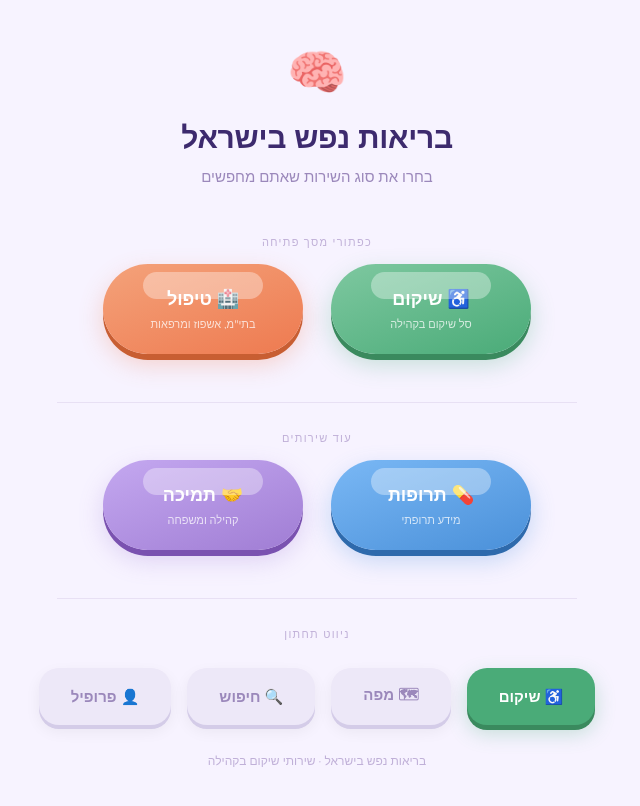
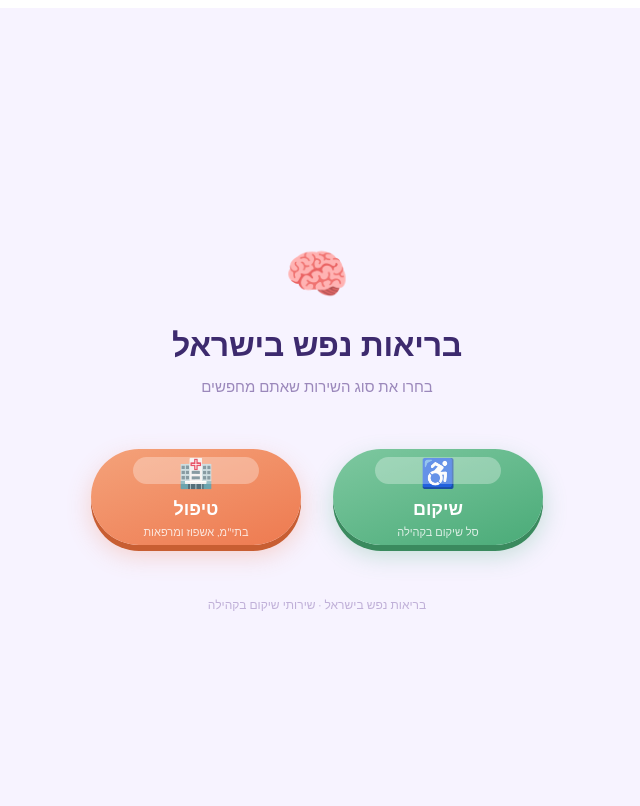
Before and after one commit to sivantelem-commits/rehab-directory, a Next.js app: page / in a window 1280 px wide. Shown: the top 806 px of the page, without its empty margins (323-963 px from the left). Built offline with nearby package versions, Linux system fonts and the light colour scheme.

Commit message:
Update index.js

```diff
--- a/pages/index.js
+++ b/pages/index.js
@@ -1,284 +1,131 @@
-import { useState } from "react";
+import { useRouter } from 'next/router'
+import Head from 'next/head'
 
-const style = `
-  @import url('https://fonts.googleapis.com/css2?family=Nunito:wght@400;600;700;800&display=swap');
-
-  * { box-sizing: border-box; margin: 0; padding: 0; }
-
-  .page {
-    min-height: 100vh;
-    background: #f7f3ff;
-    display: flex;
-    flex-direction: column;
-    align-items: center;
-    justify-content: center;
-    padding: 40px 24px;
-    font-family: 'Nunito', sans-serif;
-    direction: rtl;
-  }
-
-  .header {
-    text-align: center;
-    margin-bottom: 48px;
-  }
-
-  .header-emoji { font-size: 48px; margin-bottom: 12px; }
-
-  .header h1 {
-    font-size: 30px;
-    font-weight: 800;
-    color: #3d2a6e;
-    margin-bottom: 8px;
-    letter-spacing: -0.3px;
-  }
-
-  .header p {
-    font-size: 15px;
-    color: #9b88bb;
-    font-weight: 500;
-  }
-
-  .buttons-row {
-    display: flex;
-    gap: 28px;
-    flex-wrap: wrap;
-    justify-content: center;
-    margin-bottom: 20px;
-  }
-
-  .pill {
-    display: flex;
-    flex-direction: column;
-    align-items: center;
-    justify-content: center;
-    gap: 6px;
-    width: 200px;
-    height: 90px;
-    border-radius: 999px;
-    border: none;
-    cursor: pointer;
-    font-family: 'Nunito', sans-serif;
-    font-weight: 700;
-    font-size: 18px;
-    transition: transform 0.22s cubic-bezier(.34,1.56,.64,1), box-shadow 0.2s ease;
-    position: relative;
-    overflow: hidden;
-  }
-
-  .pill::before {
-    content: '';
-    position: absolute;
-    top: 8px; left: 20%; right: 20%;
-    height: 30%;
-    background: rgba(255,255,255,0.35);
-    border-radius: 999px;
-    pointer-events: none;
-  }
-
-  .pill:hover {
-    transform: translateY(-5px);
-  }
-
-  .pill:active {
-    transform: translateY(0px) scale(0.97);
-  }
-
-  .pill .pill-sub {
-    font-size: 11px;
-    font-weight: 500;
-    opacity: 0.75;
-  }
-
-  /* Sage green */
-  .pill-green {
-    background: linear-gradient(160deg, #7ec8a0, #4aab78);
-    color: white;
-    box-shadow: 0 6px 0 #3a8a5e, 0 10px 24px rgba(74,171,120,0.3);
-  }
-  .pill-green:hover {
-    box-shadow: 0 10px 0 #3a8a5e, 0 18px 36px rgba(74,171,120,0.4);
-  }
-
-  /* Warm coral */
-  .pill-coral {
-    background: linear-gradient(160deg, #f4a27a, #ee7a50);
-    color: white;
-    box-shadow: 0 6px 0 #c85e32, 0 10px 24px rgba(238,122,80,0.3);
-  }
-  .pill-coral:hover {
-    box-shadow: 0 10px 0 #c85e32, 0 18px 36px rgba(238,122,80,0.4);
-  }
-
-  /* Soft blue */
-  .pill-blue {
-    background: linear-gradient(160deg, #7ab8f5, #4a90d9);
-    color: white;
-    box-shadow: 0 6px 0 #2e6aac, 0 10px 24px rgba(74,144,217,0.3);
-  }
-  .pill-blue:hover {
-    box-shadow: 0 10px 0 #2e6aac, 0 18px 36px rgba(74,144,217,0.4);
-  }
-
-  /* Lavender */
-  .pill-lavender {
-    background: linear-gradient(160deg, #c4a8f0, #a07dd4);
-    color: white;
-    box-shadow: 0 6px 0 #7a52b0, 0 10px 24px rgba(160,125,212,0.3);
-  }
-  .pill-lavender:hover {
-    box-shadow: 0 10px 0 #7a52b0, 0 18px 36px rgba(160,125,212,0.4);
-  }
-
-  /* bottom nav cards */
-  .nav-row {
-    display: flex;
-    gap: 16px;
-    flex-wrap: wrap;
-    justify-content: center;
-    margin-top: 12px;
-  }
-
-  .nav-card {
-    display: flex;
-    align-items: center;
-    justify-content: center;
-    gap: 8px;
-    padding: 16px 32px;
-    border-radius: 20px;
-    border: none;
-    cursor: pointer;
-    font-family: 'Nunito', sans-serif;
-    font-size: 15px;
-    font-weight: 700;
-    transition: transform 0.2s cubic-bezier(.34,1.56,.64,1), box-shadow 0.2s ease;
-  }
-
-  .nav-card:hover { transform: translateY(-3px); }
-  .nav-card:active { transform: scale(0.97); }
-
-  .nav-active {
-    background: #4aab78;
-    color: white;
-    box-shadow: 0 5px 0 #3a8a5e, 0 8px 20px rgba(74,171,120,0.3);
-  }
-  .nav-active:hover {
-    box-shadow: 0 8px 0 #3a8a5e, 0 14px 28px rgba(74,171,120,0.35);
-  }
-
-  .nav-inactive {
-    background: #ede8f8;
-    color: #9b88bb;
-    box-shadow: 0 4px 0 #d4cce8, 0 6px 16px rgba(0,0,0,0.06);
-  }
-  .nav-inactive:hover {
-    background: #e4dcf5;
-    box-shadow: 0 6px 0 #c4bcd8, 0 10px 20px rgba(0,0,0,0.08);
-  }
-
-  .section-label {
-    font-size: 11px;
-    letter-spacing: 0.12em;
-    text-transform: uppercase;
-    color: #c0b0d8;
-    margin-bottom: 14px;
-    text-align: center;
-  }
-
-  .divider {
-    width: 100%;
-    max-width: 520px;
-    border: none;
-    border-top: 1px solid #e8e0f4;
-    margin: 28px 0;
-  }
-
-  .footer {
-    font-size: 12px;
-    color: #c0b0d8;
-    margin-top: 28px;
-    font-weight: 500;
-  }
-`;
-
-function Pill({ className, emoji, label, sub, onClick }) {
-  return (
-    <button className={`pill ${className}`} onClick={onClick}>
-      <span>{emoji} {label}</span>
-      {sub && <span className="pill-sub">{sub}</span>}
-    </button>
-  );
-}
-
-function NavCard({ className, emoji, label, onClick }) {
-  return (
-    <button className={`nav-card ${className}`} onClick={onClick}>
-      {emoji} {label}
-    </button>
-  );
-}
-
-export default function App() {
-  const [clicked, setClicked] = useState(null);
-  const [activeNav, setActiveNav] = useState("שיקום");
+export default function Home() {
+  const router = useRouter()
 
   return (
     <>
-      <style>{style}</style>
-      <div className="page">
+      <Head>
+        <title>בריאות נפש בישראל</title>
+        <meta name="description" content="פורטל שירותי בריאות נפש בישראל – שיקום וטיפול" />
+        <link href="https://fonts.googleapis.com/css2?family=Nunito:wght@400;600;700;800&display=swap" rel="stylesheet" />
+      </Head>
 
-        <div className="header">
-          <div className="header-emoji">🧠</div>
-          <h1>בריאות נפש בישראל</h1>
-          <p>בחרו את סוג השירות שאתם מחפשים</p>
+      <div dir="rtl" style={{
+        fontFamily: "'Nunito', sans-serif",
+        minHeight: '100vh',
+        background: '#f7f3ff',
+        display: 'flex',
+        flexDirection: 'column',
+        alignItems: 'center',
+        justifyContent: 'center',
+        padding: '24px',
+      }}>
+
+        {/* כותרת */}
+        <div style={{ textAlign: 'center', marginBottom: 52 }}>
+          <div style={{ fontSize: 52, marginBottom: 14 }}>🧠</div>
+          <h1 style={{
+            fontSize: 32, fontWeight: 800,
+            color: '#3d2a6e', margin: '0 0 10px',
+            letterSpacing: '-0.3px',
+          }}>
+            בריאות נפש בישראל
+          </h1>
+          <p style={{ fontSize: 15, color: '#9b88bb', margin: 0, fontWeight: 500 }}>
+            בחרו את סוג השירות שאתם מחפשים
+          </p>
         </div>
 
-        <div className="section-label">כפתורי מסך פתיחה</div>
-        <div className="buttons-row">
-          <Pill className="pill-green"   emoji="♿" label="שיקום"  sub="סל שיקום בקהילה"        onClick={() => setClicked("שיקום")} />
-          <Pill className="pill-coral"   emoji="🏥" label="טיפול"  sub='בתי"מ, אשפוז ומרפאות'  onClick={() => setClicked("טיפול")} />
+        {/* שני כפתורים */}
+        <div style={{ display: 'flex', gap: 32, flexWrap: 'wrap', justifyContent: 'center' }}>
+
+          {/* שיקום */}
+          <button
+            onClick={() => router.push('/rehab')}
+            style={{
+              width: 210, height: 96,
+              borderRadius: '999px',
+              background: 'linear-gradient(160deg, #7ec8a0, #4aab78)',
+              border: 'none',
+              color: 'white',
+              cursor: 'pointer',
+              display: 'flex', flexDirection: 'column',
+              alignItems: 'center', justifyContent: 'center', gap: 4,
+              fontFamily: "'Nunito', sans-serif",
+              boxShadow: '0 6px 0 #3a8a5e, 0 10px 24px rgba(74,171,120,0.3)',
+              transition: 'transform 0.22s cubic-bezier(.34,1.56,.64,1), box-shadow 0.2s ease',
+              position: 'relative', overflow: 'hidden',
+            }}
+            onMouseEnter={e => {
+              e.currentTarget.style.transform = 'translateY(-5px)'
+              e.currentTarget.style.boxShadow = '0 10px 0 #3a8a5e, 0 18px 36px rgba(74,171,120,0.4)'
+            }}
+            onMouseLeave={e => {
+              e.currentTarget.style.transform = 'translateY(0)'
+              e.currentTarget.style.boxShadow = '0 6px 0 #3a8a5e, 0 10px 24px rgba(74,171,120,0.3)'
+            }}
+            onMouseDown={e => e.currentTarget.style.transform = 'translateY(2px)'}
+            onMouseUp={e => e.currentTarget.style.transform = 'translateY(-5px)'}
+          >
+            {/* ברק עליון */}
+            <div style={{
+              position: 'absolute', top: 8, left: '20%', right: '20%',
+              height: '28%', background: 'rgba(255,255,255,0.3)',
+              borderRadius: '999px', pointerEvents: 'none',
+            }} />
+            <span style={{ fontSize: 28 }}>♿</span>
+            <span style={{ fontSize: 18, fontWeight: 800 }}>שיקום</span>
+            <span style={{ fontSize: 11, fontWeight: 500, opacity: 0.8 }}>סל שיקום בקהילה</span>
+          </button>
+
+          {/* טיפול */}
+          <button
+            onClick={() => router.push('/treatment')}
+            style={{
+              width: 210, height: 96,
+              borderRadius: '999px',
+              background: 'linear-gradient(160deg, #f4a27a, #ee7a50)',
+              border: 'none',
+              color: 'white',
+              cursor: 'pointer',
+              display: 'flex', flexDirection: 'column',
+              alignItems: 'center', justifyContent: 'center', gap: 4,
+              fontFamily: "'Nunito', sans-serif",
+              boxShadow: '0 6px 0 #c85e32, 0 10px 24px rgba(238,122,80,0.3)',
+              transition: 'transform 0.22s cubic-bezier(.34,1.56,.64,1), box-shadow 0.2s ease',
+              position: 'relative', overflow: 'hidden',
+            }}
+            onMouseEnter={e => {
+              e.currentTarget.style.transform = 'translateY(-5px)'
+              e.currentTarget.style.boxShadow = '0 10px 0 #c85e32, 0 18px 36px rgba(238,122,80,0.4)'
+            }}
+            onMouseLeave={e => {
+              e.currentTarget.style.transform = 'translateY(0)'
+              e.currentTarget.style.boxShadow = '0 6px 0 #c85e32, 0 10px 24px rgba(238,122,80,0.3)'
+            }}
+            onMouseDown={e => e.currentTarget.style.transform = 'translateY(2px)'}
+            onMouseUp={e => e.currentTarget.style.transform = 'translateY(-5px)'}
+          >
+            {/* ברק עליון */}
+            <div style={{
+              position: 'absolute', top: 8, left: '20%', right: '20%',
+              height: '28%', background: 'rgba(255,255,255,0.3)',
+              borderRadius: '999px', pointerEvents: 'none',
+            }} />
+            <span style={{ fontSize: 28 }}>🏥</span>
+            <span style={{ fontSize: 18, fontWeight: 800 }}>טיפול</span>
+            <span style={{ fontSize: 11, fontWeight: 500, opacity: 0.8 }}>בתי"מ, אשפוז ומרפאות</span>
+          </button>
+
         </div>
 
-        <hr className="divider" />
+        <p style={{ marginTop: 52, fontSize: 12, color: '#c0b0d8', fontWeight: 500 }}>
+          בריאות נפש בישראל · שירותי שיקום בקהילה
+        </p>
 
-        <div className="section-label">עוד שירותים</div>
-        <div className="buttons-row">
-          <Pill className="pill-blue"     emoji="💊" label="תרופות"  sub="מידע תרופתי"      onClick={() => setClicked("תרופות")} />
-          <Pill className="pill-lavender" emoji="🤝" label="תמיכה"   sub="קהילה ומשפחה"    onClick={() => setClicked("תמיכה")} />
-        </div>
-
-        <hr className="divider" />
-
-        <div className="section-label">ניווט תחתון</div>
-        <div className="nav-row">
-          {[
-            { emoji: "♿", label: "שיקום" },
-            { emoji: "🗺", label: "מפה" },
-            { emoji: "🔍", label: "חיפוש" },
-            { emoji: "👤", label: "פרופיל" },
-          ].map(({ emoji, label }) => (
-            <NavCard
-              key={label}
-              emoji={emoji}
-              label={label}
-              className={activeNav === label ? "nav-active" : "nav-inactive"}
-              onClick={() => { setActiveNav(label); setClicked(label); }}
-            />
-          ))}
-        </div>
-
-        {clicked && (
-          <div style={{
-            marginTop: 24, padding: "10px 22px",
-            background: "#ede8f8", borderRadius: 999,
-            fontSize: 13, color: "#7a52b0", fontWeight: 600,
-            animation: "none"
-          }}>
-            ✓ לחצת על: <strong>{clicked}</strong>
-          </div>
-        )}
-
-        <p className="footer">בריאות נפש בישראל · שירותי שיקום בקהילה</p>
       </div>
     </>
-  );
+  )
 }
```
